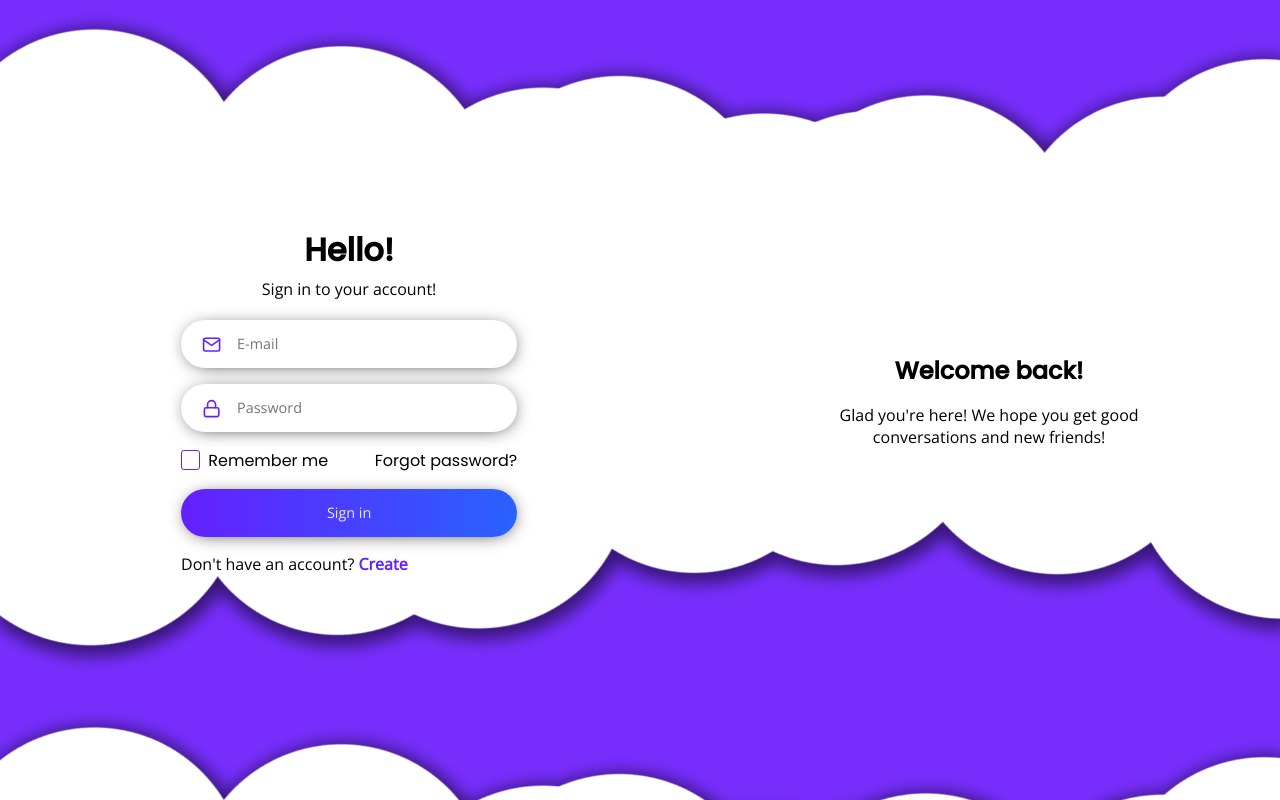
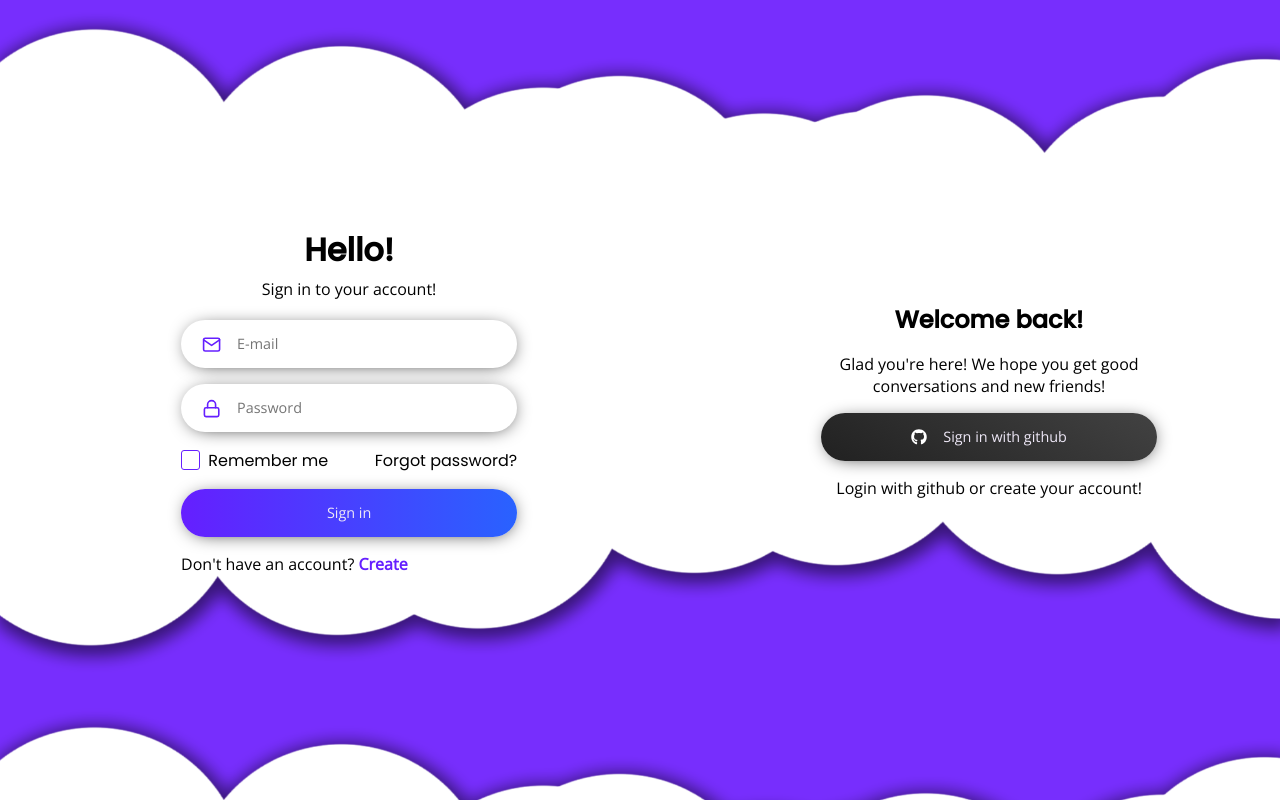
Before and after one commit to brenomacedo/hello-friend, a Next.js app: page /login in a window 1280 px wide. Built offline with nearby package versions, Linux system fonts and the light colour scheme.

Commit message:
Github login button i forgot to add :P

```diff
--- a/src/pages/login.tsx
+++ b/src/pages/login.tsx
@@ -7,6 +7,7 @@ import Head from 'next/head'
 import { createRef } from 'react'
 import { PasswordInput } from '../components/PasswordInput'
 import { FiLock, FiMail } from 'react-icons/fi'
+import { FaGithub } from 'react-icons/fa'
 import Button from '../components/Button'
 
 export default function Login() {
@@ -55,6 +56,10 @@ export default function Login() {
             <div className={styles.message}>
                 <h2>Welcome back!</h2>
                 <p>Glad you're here! We hope you get good conversations and new friends!</p>
+                <div className={styles.github}>
+                    <FaGithub className={styles.githubIcon} /> Sign in with github
+                </div>
+                <p>Login with github or create your account!</p>
             </div>
         </div>
     )
--- a/src/styles/globals.scss
+++ b/src/styles/globals.scss
@@ -7,6 +7,8 @@
     --blue-accent: #2962ff;
     --green: #81c784;
     --red: #f44336;
+    --gray-dark: #424242;
+    --gray-dark-2: #212121;
     --poppins: 'Poppins', sans-serif;
     --open-sans: 'Open Sans', sans-serif;
 }
--- a/src/styles/login.module.scss
+++ b/src/styles/login.module.scss
@@ -110,6 +110,34 @@
         text-align: center;
     }
 
+    p:nth-of-type(2) {
+        margin-top: 1rem;
+    }
+
+    .github {
+        margin-top: 1rem;
+        width: 21rem;
+        height: 3rem;
+        background: linear-gradient(30deg, var(--gray-dark-2), var(--gray-dark));
+        color: var(--lighter-purple);
+        font-family: var(--open-sans);
+        font-size: 0.9rem;
+        border: 0;
+        border-radius: 150px;
+        -webkit-box-shadow: 1px 2px 19px -7px #000000;
+        box-shadow: 1px 2px 19px -7px #000000;
+        cursor: pointer;
+        display: flex;
+        justify-content: center;
+        align-items: center;
+
+        .githubIcon {
+            color: white;
+            font-size: 1rem;
+            margin-right: 1rem;
+        }
+    }
+
 }
 
 @media (max-width: 1200px) {
```
